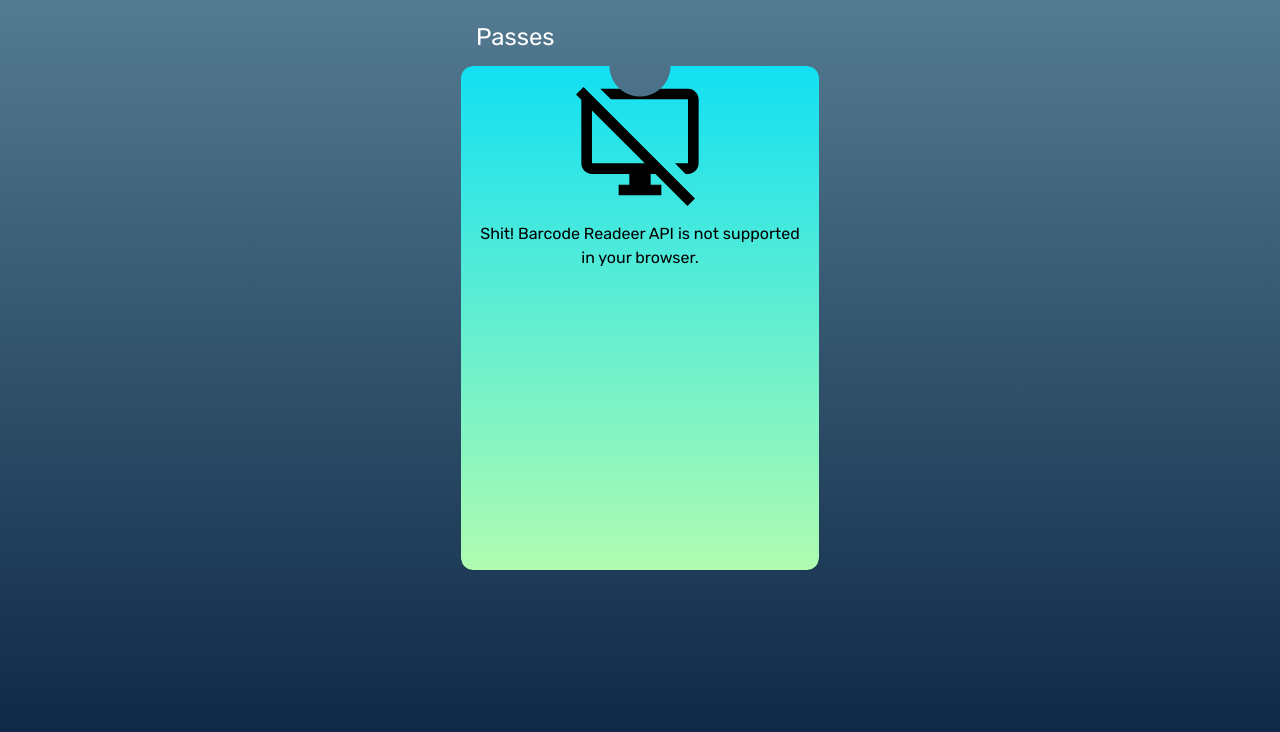
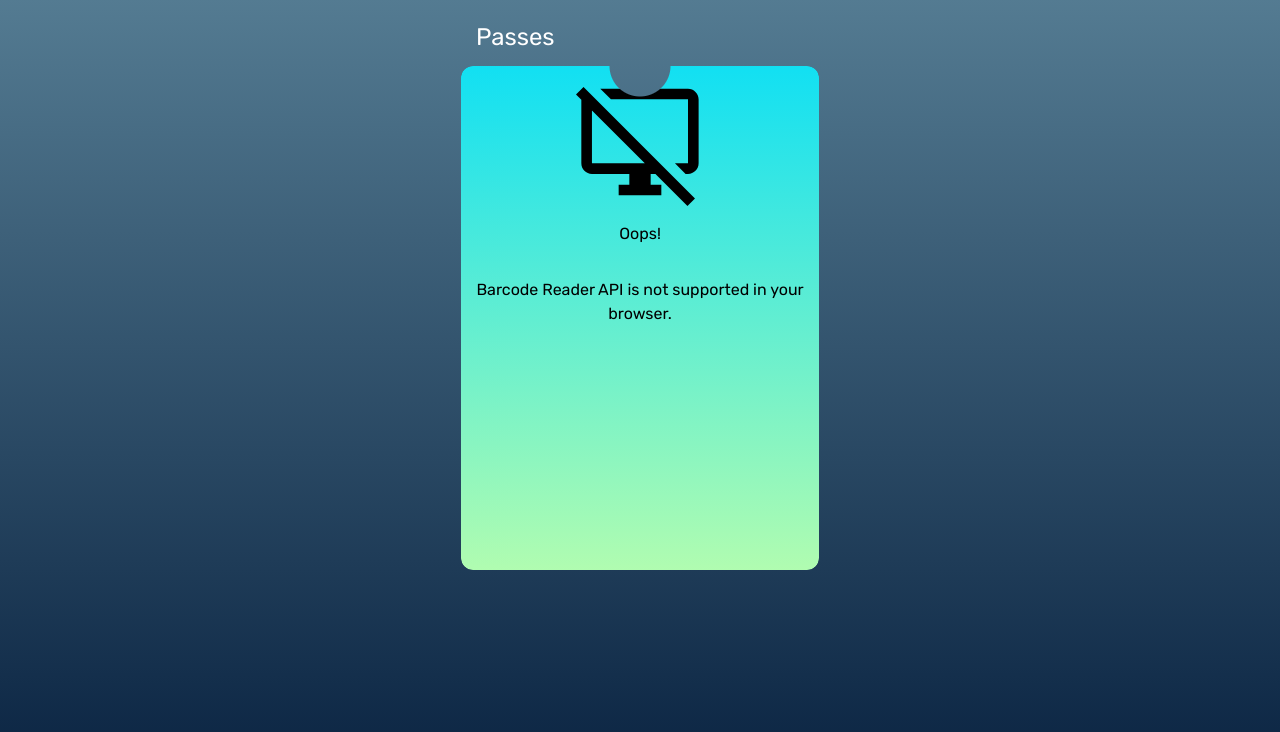
Before and after one commit to PixeledCode/boarding-pass, a React (Vite) app: page / in a window 1280 px wide. Shown: the top 732 px of the page. Built offline with nearby package versions, Linux system fonts and the light colour scheme.

Commit message:
PG-13 message change

```diff
--- a/src/components/Card/Card.tsx
+++ b/src/components/Card/Card.tsx
@@ -58,7 +58,8 @@ export const Card = ({ value, update, supported }: CardProps) => {
       {!supported ? (
         <div className={styles.Default}>
           <MdOutlineDesktopAccessDisabled size={128} />
-          <p>Shit! Barcode Readeer API is not supported in your browser.</p>
+          <p>Oops!</p>
+          <p>Barcode Reader API is not supported in your browser.</p>
         </div>
       ) : pass ? (
         <>
```
